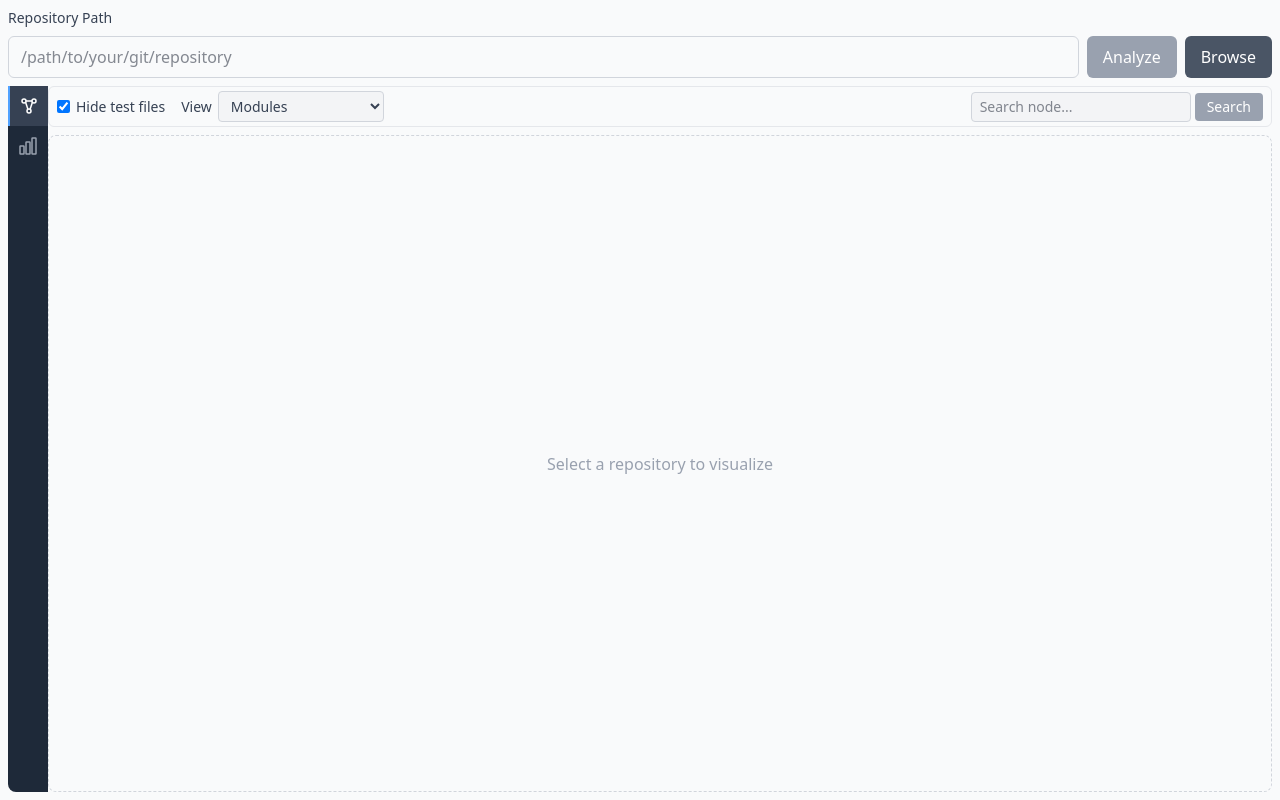
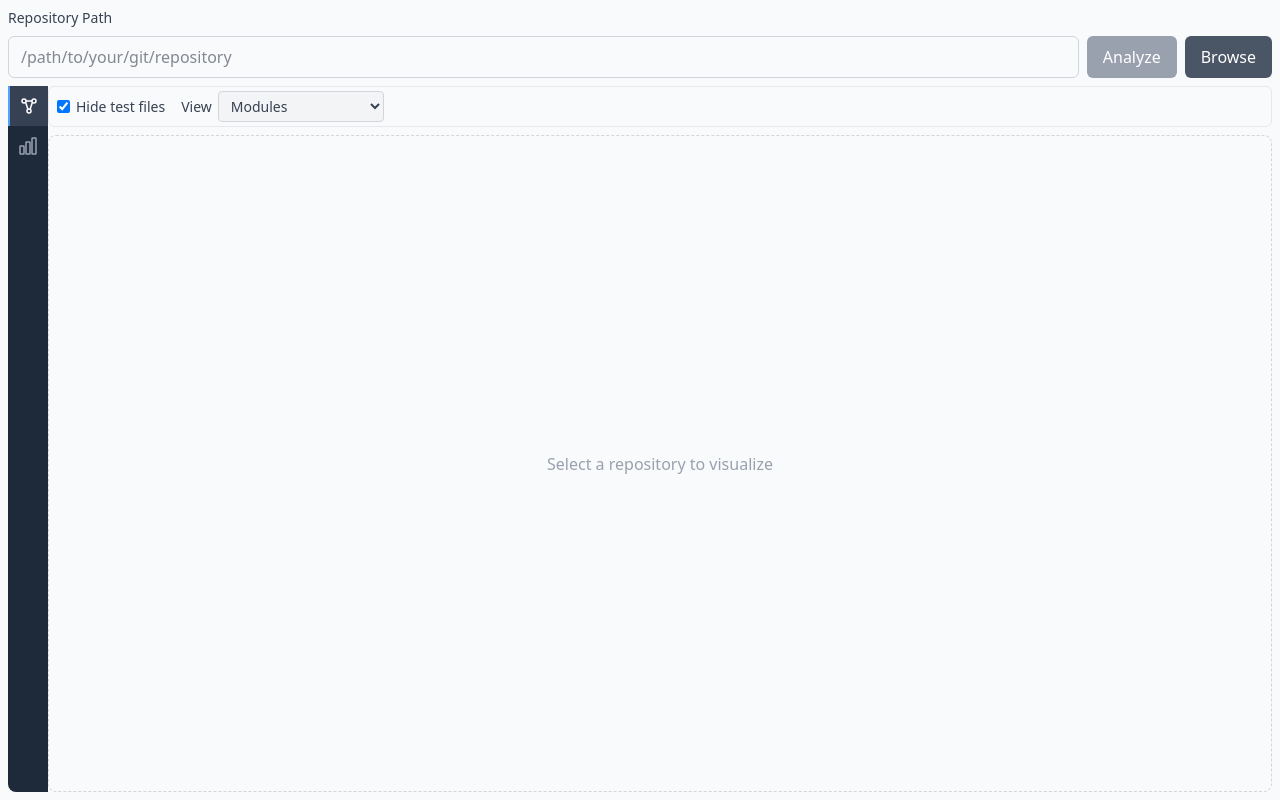
Before and after one commit to dtanikella/git-explorer, a Next.js app: page / in a window 1280 px wide. Built offline with nearby package versions, Linux system fonts and the light colour scheme.

Commit message:
Phase 0: remove search UI from GraphToolbar

```diff
--- a/app/components/graph/GraphToolbar.tsx
+++ b/app/components/graph/GraphToolbar.tsx
@@ -14,10 +14,6 @@ interface GraphToolbarProps {
   selectedView: string;
   onViewChange: (view: string) => void;
   viewOptions: Record<string, ViewOption>;
-  searchQuery: string;
-  onSearchQueryChange: (query: string) => void;
-  onSearch: () => void;
-  searchNotFound: boolean;
   disabled: boolean;
 }
 
@@ -27,16 +23,8 @@ export default function GraphToolbar({
   selectedView,
   onViewChange,
   viewOptions,
-  searchQuery,
-  onSearchQueryChange,
-  onSearch,
-  searchNotFound,
   disabled,
 }: GraphToolbarProps) {
-  const handleKeyDown = (e: React.KeyboardEvent) => {
-    if (e.key === 'Enter') onSearch();
-  };
-
   return (
     <div className="shrink-0 flex items-center gap-4 px-2 py-1 bg-gray-50 border border-gray-200 rounded-md text-sm">
       <label className="flex items-center gap-1.5 cursor-pointer text-gray-700">
@@ -61,28 +49,6 @@ export default function GraphToolbar({
           ))}
         </select>
       </label>
-
-      <div className="flex items-center gap-1 ml-auto">
-        <input
-          type="text"
-          value={searchQuery}
-          onChange={(e) => onSearchQueryChange(e.target.value)}
-          onKeyDown={handleKeyDown}
-          placeholder="Search node..."
-          disabled={disabled}
-          className="px-2 py-1 text-sm border border-gray-300 rounded disabled:bg-gray-100"
-        />
-        <button
-          onClick={onSearch}
-          disabled={disabled || !searchQuery.trim()}
-          className="px-3 py-1 text-sm bg-blue-500 text-white rounded hover:bg-blue-600 disabled:bg-gray-400 disabled:cursor-not-allowed"
-        >
-          Search
-        </button>
-        {searchNotFound && (
-          <span className="text-red-500 text-xs">Not found</span>
-        )}
-      </div>
     </div>
   );
 }
--- a/app/page.tsx
+++ b/app/page.tsx
@@ -62,8 +62,6 @@ export default function HomePage() {
   const [pendingSelectionId, setPendingSelectionId] = useState<string | null>(null);
 
   // Graph toolbar state
-  const [searchQuery, setSearchQuery] = useState('');
-  const [searchNotFound, setSearchNotFound] = useState(false);
   const [selectedView, setSelectedView] = useState<string>('modules');
   const searchHandlerRef = useRef<((query: string) => boolean) | null>(null);
   const selectionToggleRef = useRef<((id: string) => void) | null>(null);
@@ -159,14 +157,6 @@ export default function HomePage() {
     searchHandlerRef.current = handler;
   }, []);
 
-  const handleSearch = useCallback(() => {
-    if (!searchQuery.trim()) return;
-    if (searchHandlerRef.current) {
-      const found = searchHandlerRef.current(searchQuery.trim());
-      setSearchNotFound(!found);
-    }
-  }, [searchQuery]);
-
   const handleNodeSelect = useCallback((scipSymbol: string) => {
     setActiveTab('graph');
     setPendingSelectionId(scipSymbol);
@@ -197,10 +187,6 @@ export default function HomePage() {
               selectedView={selectedView}
               onViewChange={setSelectedView}
               viewOptions={VIEW_OPTIONS}
-              searchQuery={searchQuery}
-              onSearchQueryChange={(q) => { setSearchQuery(q); setSearchNotFound(false); }}
-              onSearch={handleSearch}
-              searchNotFound={searchNotFound}
               disabled={!repoPath}
             />
           )}
```
